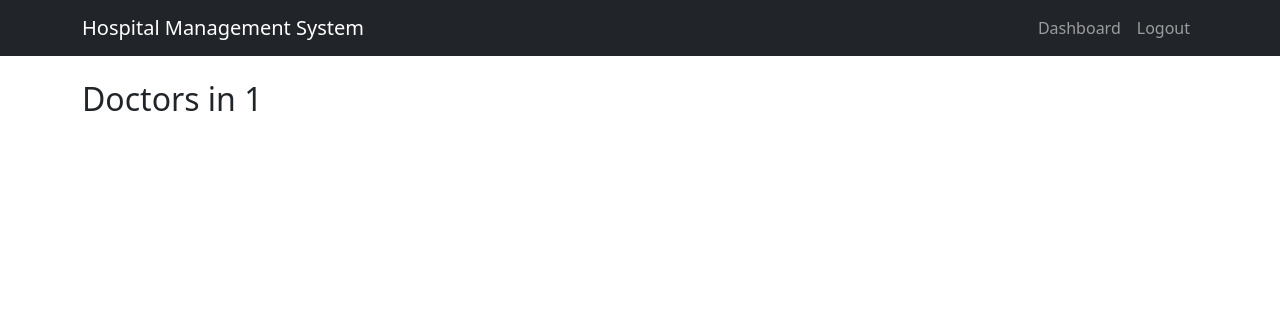
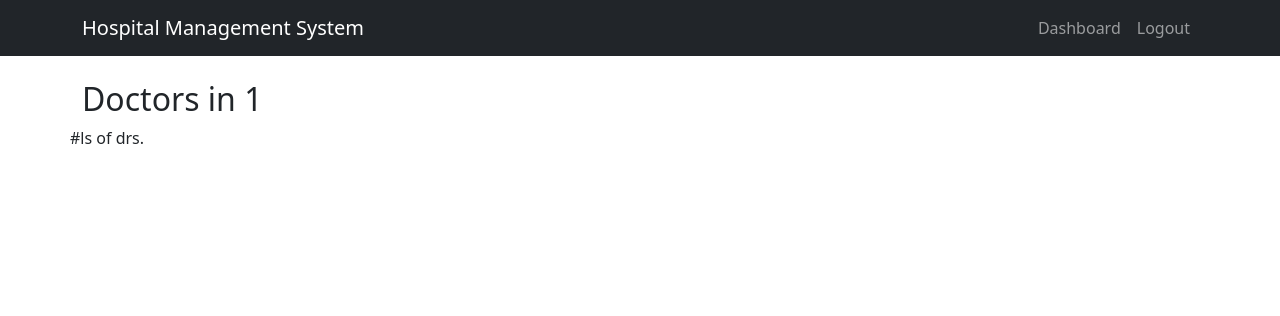
Before and after one commit to ramyaprabhab/HOSPITAL-MANAGEMENT-SYSTEM, a Flask app: page /doctors/1 in a window 1280 px wide. Shown: the top 316 px of the page. Run offline with Flask 3, Linux system fonts and the light colour scheme; a user stored in the database is signed in; data comes from the database, SQL or seed files in the repository.

Commit message:
Update doctors_list.html

```diff
--- a/templates/doctors_list.html
+++ b/templates/doctors_list.html
@@ -2,12 +2,13 @@
 {% block content %}
 <h2>Doctors in {{ spec }}</h2>
 <div class="row">
-    {% for d in doctors %}
+    #ls of drs.
+    {%for d in doctors %}
     <div class="col-md-4">
         <div class="card mb-3"><div class="card-body">
             <h5 class="card-title">{{ d.name }}</h5>
             <p><strong>Availability:</strong><br>{{ d.availability_notes or "9AM - 5PM" }}</p>
-            <a href="{{ url_for('book') }}" class="btn btn-primary">Book Now</a>
+            <a href="{{ url_for('book')}}" class="btn btn-primary">Book Now</a>
         </div></div>
     </div>
     {% endfor %}
```
